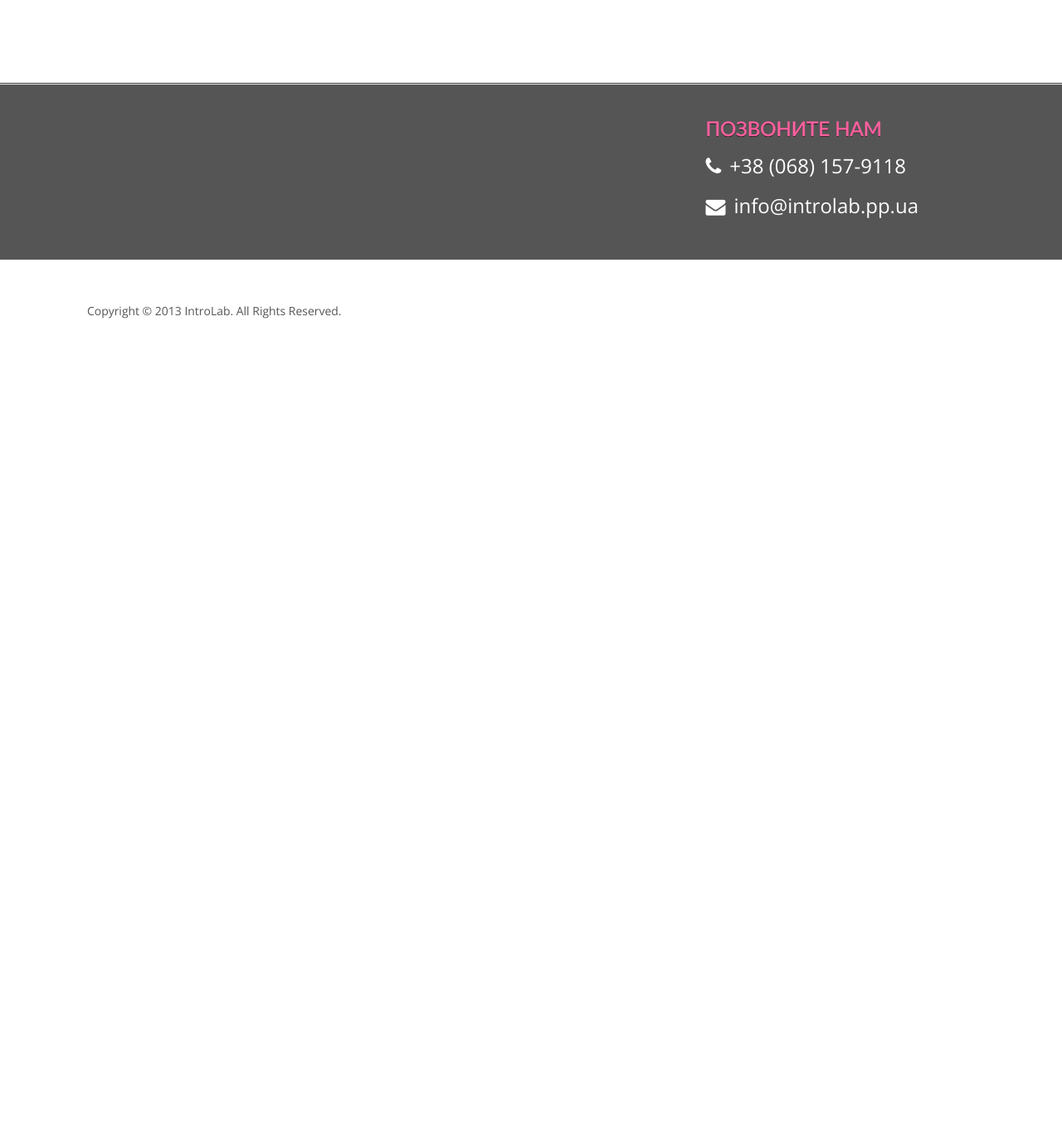
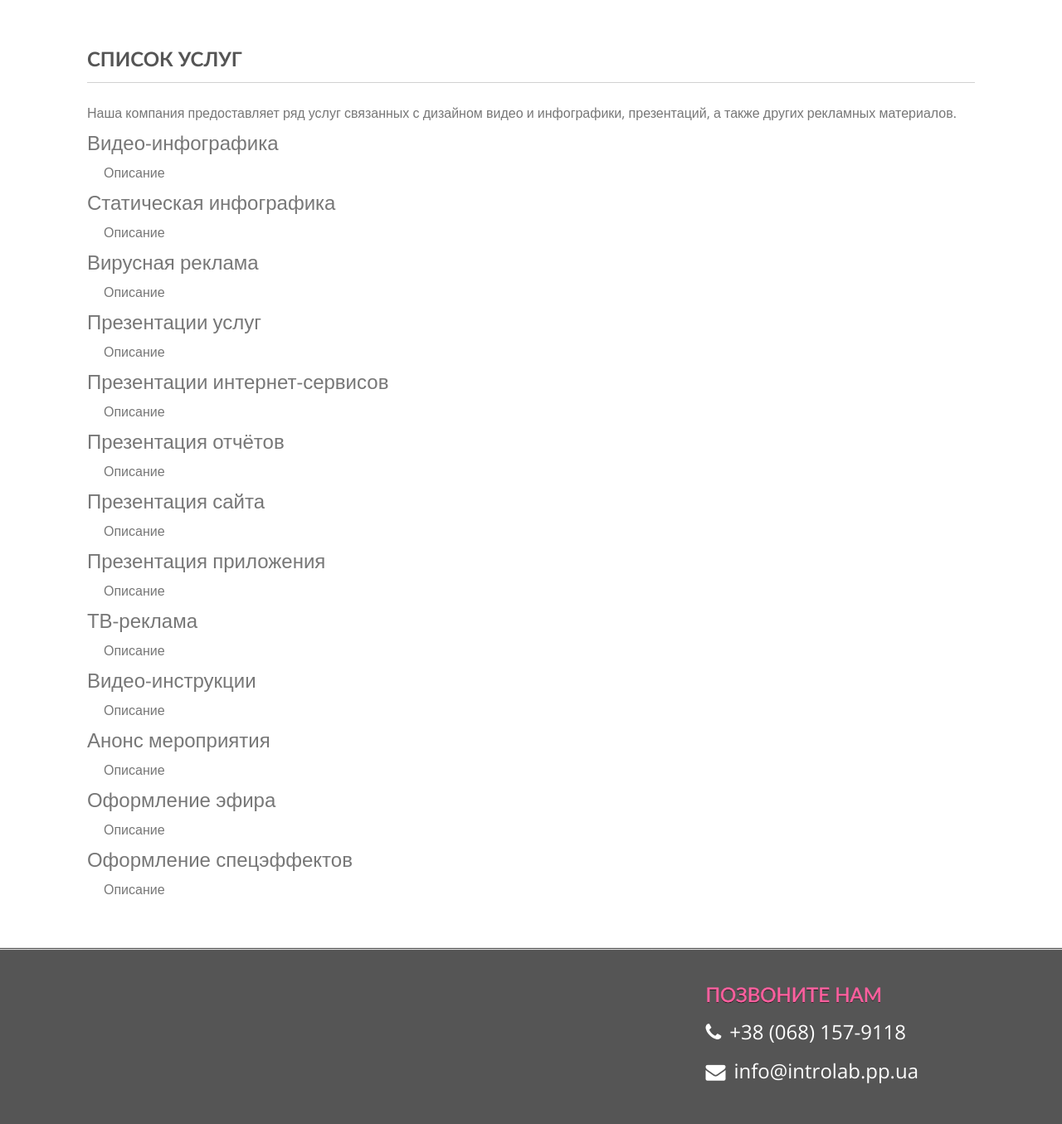
Before and after one commit to Scandinavs/introlab, a PHP site: page /services.php in a window 1280 px wide. Shown: the part 134-1489 px from the top of the page at 83% size. Before the commit the page ends 518 px from the top, so only its background shows below. Run offline with PHP 8.4, Linux system fonts and the light colour scheme; some web fonts are replaced.

Commit message:
Added services.

```diff
--- a/2/css/style.css
+++ b/2/css/style.css
@@ -676,6 +676,13 @@ p.para2 {
     font-family: 'Open Sans', sans-serif;
 }
 
+ul.para2 li {
+    font-size: 1em;
+    color: #777777;
+    line-height: 1.8em;
+    font-family: 'Open Sans', sans-serif;
+}
+
 /* start blog */
 .blog_list {
     margin-top: 2%;
--- a/2/services.php
+++ b/2/services.php
@@ -56,8 +56,47 @@
 
         <!-- start content -->
         <div class="main1">
+            <div class="content">
+                <h2>Список услуг</h2>
+            </div>
 
-            <div class="clear"></div>
+            <div style="margin-top: 2%">
+
+                <p class="para2">Наша компания предоставляет ряд услуг связанных с дизайном видео и инфографики,
+                    презентаций, а также других рекламных материалов.</p>
+
+                <div class="services-list">
+                    <ul class="para2">
+                        <li style="font-size: 1.5em;">Видео-инфографика</li>
+                        <p class="para2" style="padding-left: 20px">Описание</p>
+                        <li style="font-size: 1.5em;">Статическая инфографика</li>
+                        <p class="para2" style="padding-left: 20px">Описание</p>
+                        <li style="font-size: 1.5em;">Вирусная реклама</li>
+                        <p class="para2" style="padding-left: 20px">Описание</p>
+                        <li style="font-size: 1.5em;">Презентации услуг</li>
+                        <p class="para2" style="padding-left: 20px">Описание</p>
+                        <li style="font-size: 1.5em;">Презентации интернет-сервисов</li>
+                        <p class="para2" style="padding-left: 20px">Описание</p>
+                        <li style="font-size: 1.5em;">Презентация отчётов</li>
+                        <p class="para2" style="padding-left: 20px">Описание</p>
+                        <li style="font-size: 1.5em;">Презентация сайта</li>
+                        <p class="para2" style="padding-left: 20px">Описание</p>
+                        <li style="font-size: 1.5em;">Презентация приложения</li>
+                        <p class="para2" style="padding-left: 20px">Описание</p>
+                        <li style="font-size: 1.5em;">ТВ-реклама</li>
+                        <p class="para2" style="padding-left: 20px">Описание</p>
+                        <li style="font-size: 1.5em;">Видео-инструкции</li>
+                        <p class="para2" style="padding-left: 20px">Описание</p>
+                        <li style="font-size: 1.5em;">Анонс мероприятия</li>
+                        <p class="para2" style="padding-left: 20px">Описание</p>
+                        <li style="font-size: 1.5em;">Оформление эфира</li>
+                        <p class="para2" style="padding-left: 20px">Описание</p>
+                        <li style="font-size: 1.5em;">Оформление спецэффектов</li>
+                        <p class="para2" style="padding-left: 20px">Описание</p>
+                    </ul>
+                </div>
+                <div class="clear"></div>
+            </div>
         </div>
     </div>
 </div>
```
